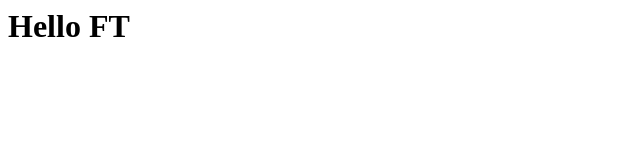
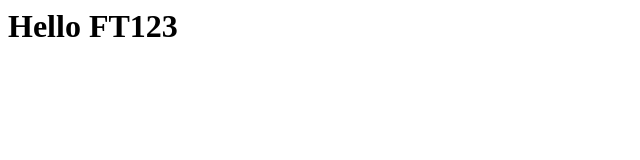
Before and after one commit to wadychou/ws, a plain HTML site: page index.html in a window 1280 px wide. Shown: the full height of the page, 0-640 px from the left. Drawn offline with Linux system fonts and the light colour scheme.

Commit message:
second commit

```diff
--- a/index.html
+++ b/index.html
@@ -3,4 +3,4 @@
 
 
 
-<h1>Hello FT</h1>
+<h1>Hello FT123</h1>
```
